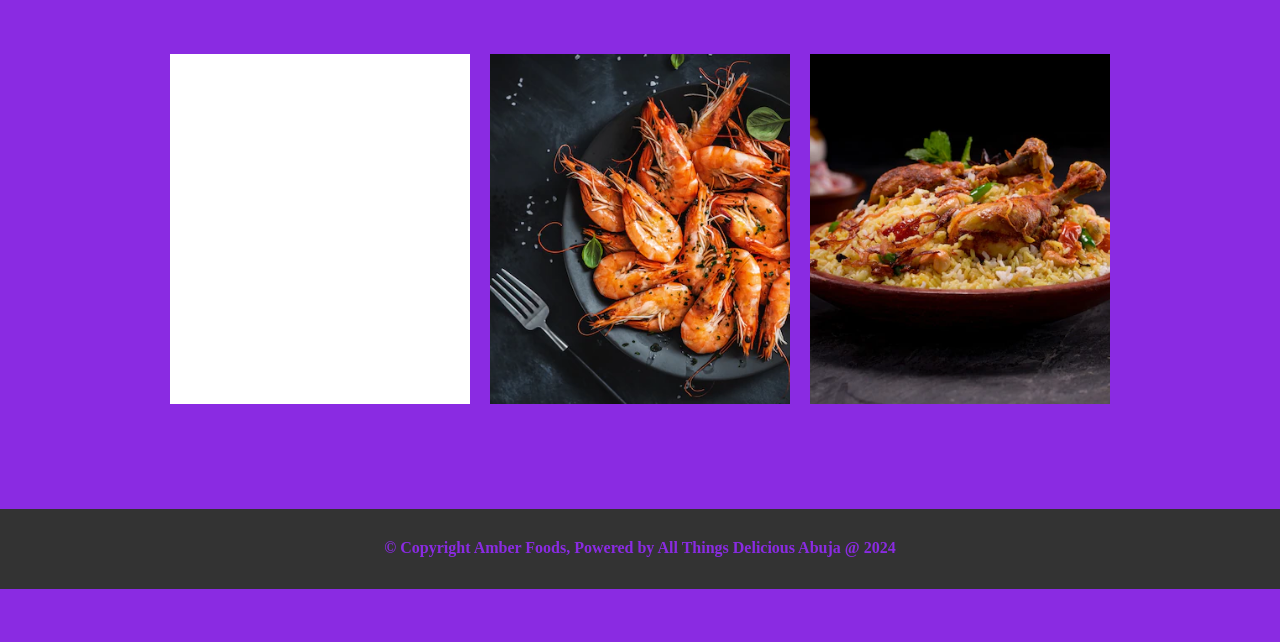
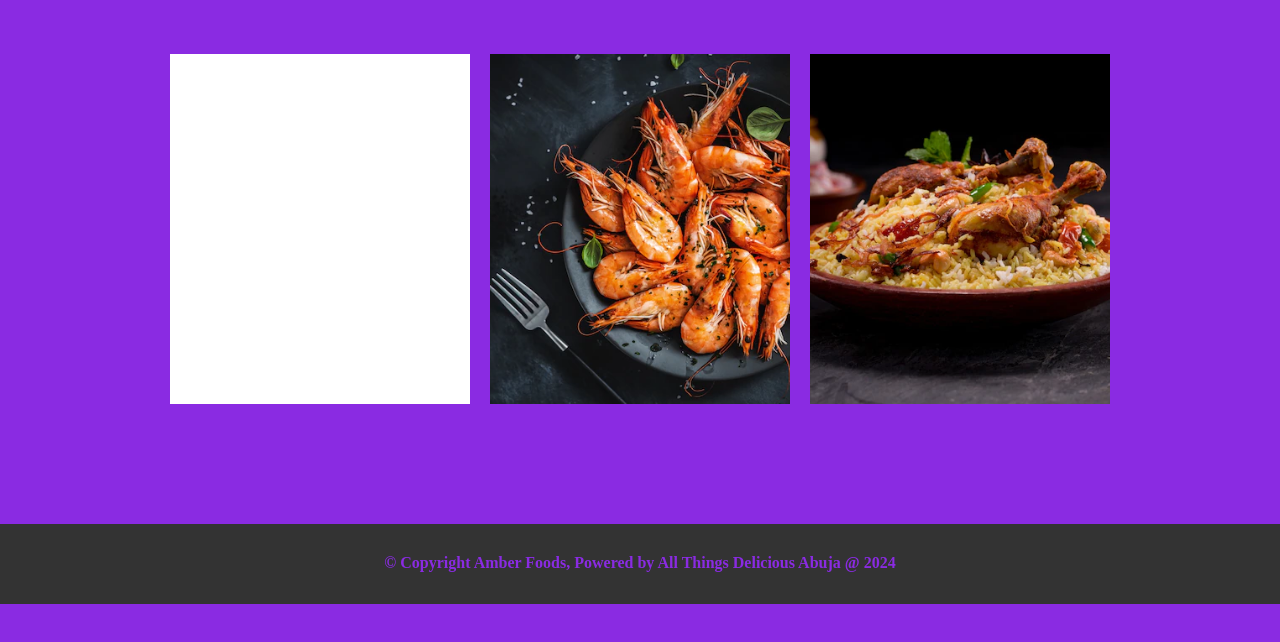
Before and after one commit to mygracey/renderwebsite, a plain HTML site: page index.html in a window 1280 px wide. Shown: the part 138-780 px from the top of the page. Drawn offline with Linux system fonts and the light colour scheme.

Commit message:
fourth commit

```diff
--- a/index.css
+++ b/index.css
@@ -87,7 +87,7 @@ ul a{
     height:80px;
     background:#333;
     position:relative;
-    top:30px;
+    top:45px;
 }
 
 .footer h4{
```
